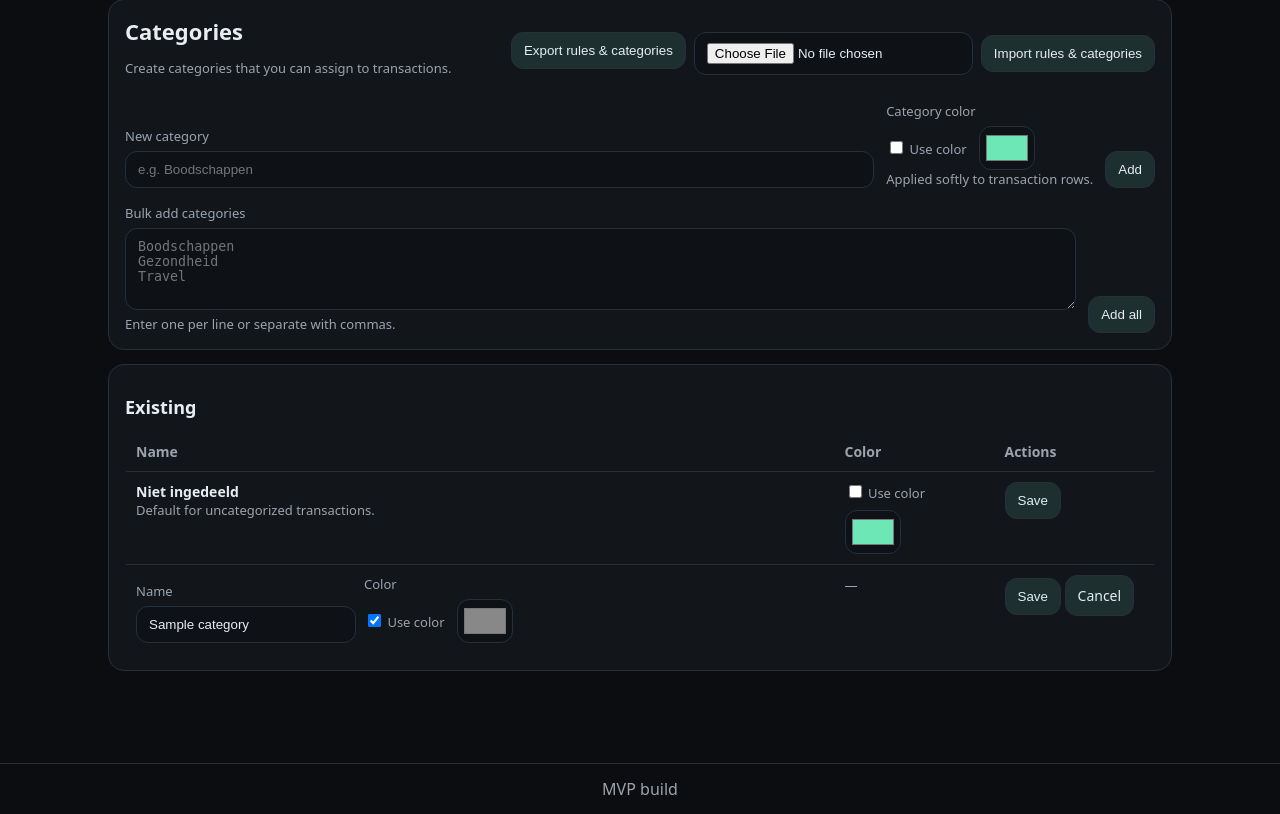
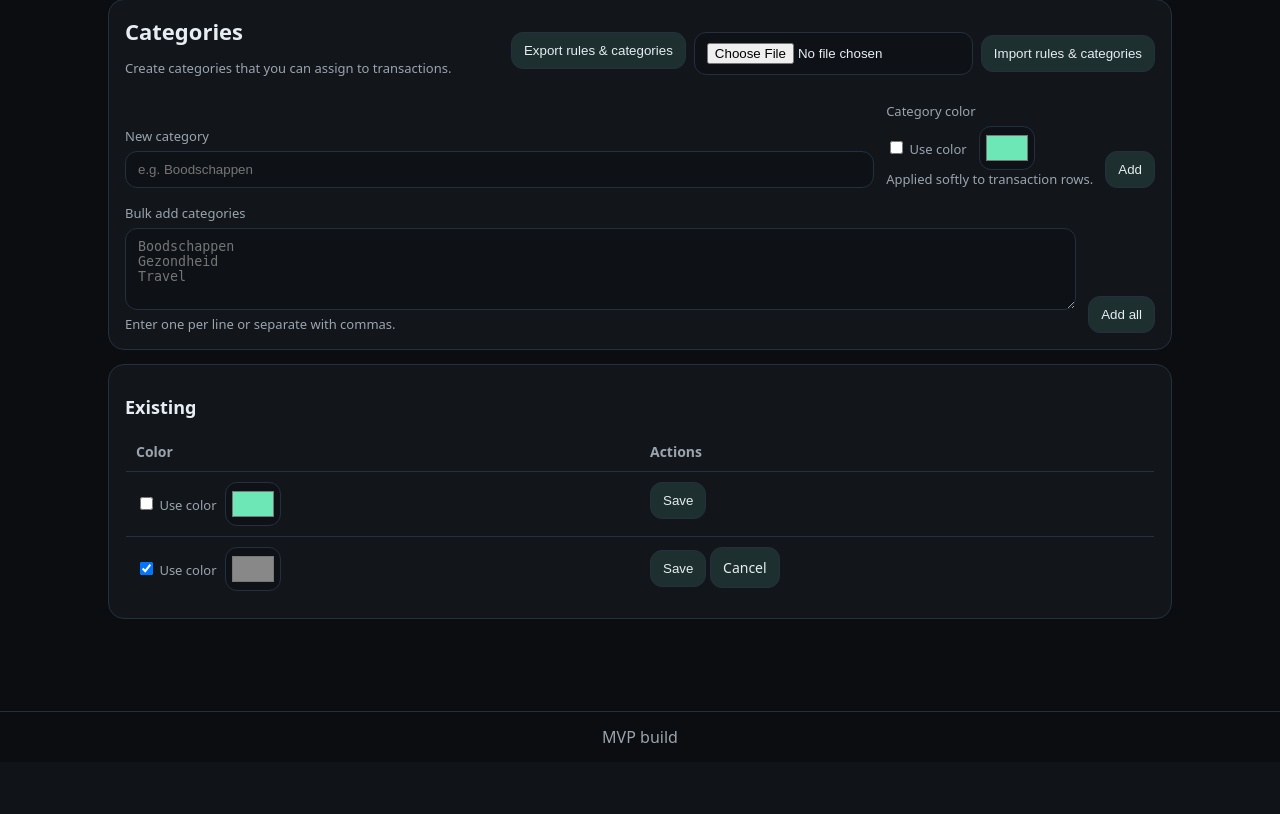
Before and after one commit to Luitdesign/mini-uiltje, a PHP site: page /categories.php?edit=1 in a window 1280 px wide. Shown: the part 131-945 px from the top of the page. After the commit the page ends 874 px from the top, so only its background shows below. Run offline with PHP 8.4, Linux system fonts and the light colour scheme; the visitor is signed in with stand-in values (Sample User, id 1); tables that the repository leaves empty hold one stand-in row (values such as "Sample post"); some libraries are stand-ins or nearby versions.

Commit message:
Remove category name from overview

```diff
--- a/public/categories.php
+++ b/public/categories.php
@@ -221,17 +221,12 @@ render_header('Categories', 'categories');
   <table class="table" style="margin-top: 12px;">
     <thead>
       <tr>
-        <th>Name</th>
         <th style="width: 160px;">Color</th>
         <th style="width: 160px;">Actions</th>
       </tr>
     </thead>
     <tbody>
       <tr>
-        <td>
-          <strong>Niet ingedeeld</strong>
-          <div class="small muted">Default for uncategorized transactions.</div>
-        </td>
         <td>
           <form id="uncategorized-color-form" method="post" action="/categories.php" class="row" style="align-items: center; gap: 8px;">
             <input type="hidden" name="csrf_token" value="<?= h(csrf_token($config)) ?>">
@@ -253,32 +248,17 @@ render_header('Categories', 'categories');
           <td>
             <?php if ($editId === $catId): ?>
               <?php $formId = 'category-edit-' . $catId; ?>
-              <form id="<?= h($formId) ?>" method="post" action="/categories.php" class="row" style="gap: 8px; align-items: flex-end;">
+              <form id="<?= h($formId) ?>" method="post" action="/categories.php" class="row" style="gap: 8px; align-items: center;">
                 <input type="hidden" name="csrf_token" value="<?= h(csrf_token($config)) ?>">
                 <input type="hidden" name="action" value="update">
                 <input type="hidden" name="id" value="<?= h((string)$cat['id']) ?>">
-                <div style="min-width: 220px;">
-                  <label class="small">Name</label>
-                  <input class="input" name="name" value="<?= h($cat['name']) ?>">
-                </div>
-                <div style="min-width: 160px;">
-                  <label class="small">Color</label>
-                  <div class="row" style="align-items: center;">
-                    <label class="small" style="margin: 0;">
-                      <input type="checkbox" name="use_color" value="1" <?= $cat['color'] ? 'checked' : '' ?>>
-                      Use color
-                    </label>
-                    <input class="input" type="color" name="color" value="<?= h($cat['color'] ?: '#6ee7b7') ?>" style="width: 56px; height: 44px; padding: 4px;">
-                  </div>
-                </div>
+                <input type="hidden" name="name" value="<?= h($cat['name']) ?>">
+                <label class="small" style="margin: 0;">
+                  <input type="checkbox" name="use_color" value="1" <?= $cat['color'] ? 'checked' : '' ?>>
+                  Use color
+                </label>
+                <input class="input" type="color" name="color" value="<?= h($cat['color'] ?: '#6ee7b7') ?>" style="width: 56px; height: 44px; padding: 4px;">
               </form>
-            <?php else: ?>
-              <?= h($cat['name']) ?>
-            <?php endif; ?>
-          </td>
-          <td>
-            <?php if ($editId === $catId): ?>
-              <span class="small muted">—</span>
             <?php elseif (!empty($cat['color'])): ?>
               <?php $swatch = rgba_from_hex($cat['color'], 0.18); ?>
               <span class="badge" style="background: <?= h((string)$swatch) ?>; color: var(--text); border-color: <?= h($cat['color']) ?>;">
```
